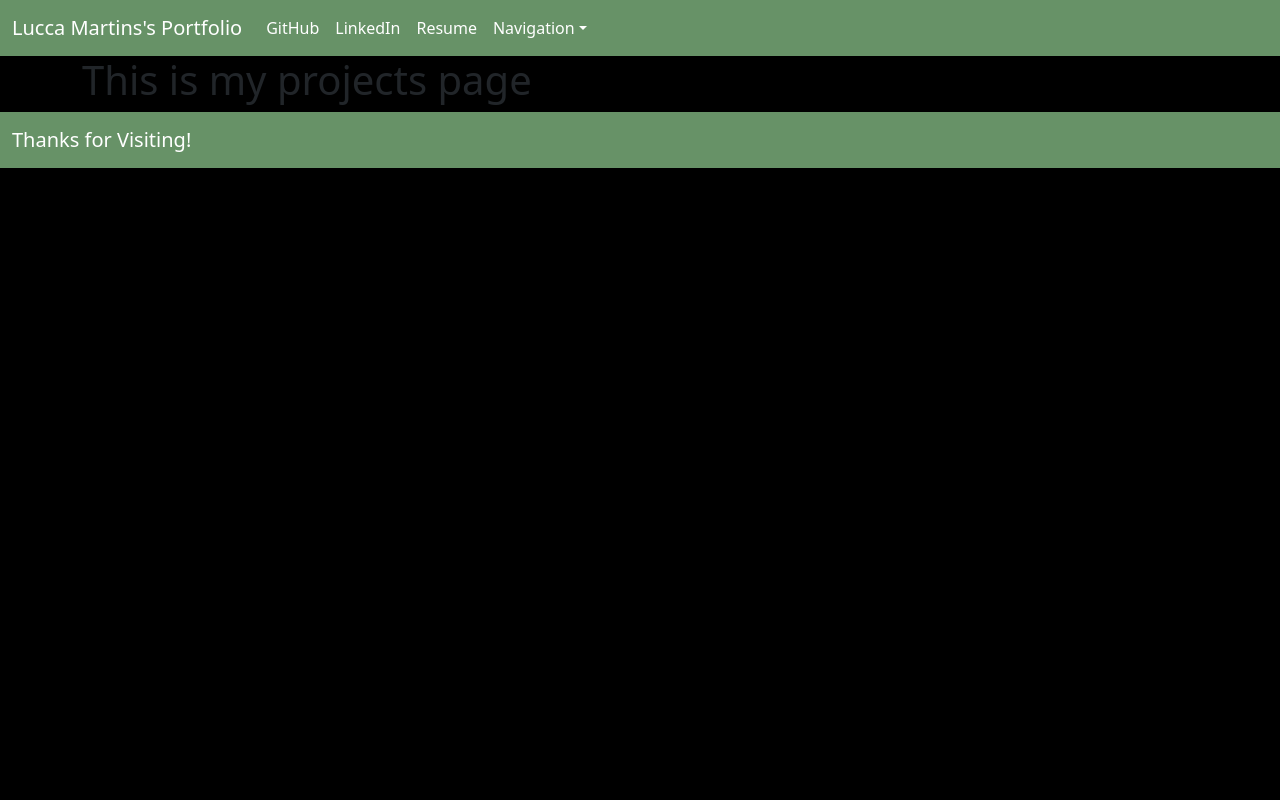
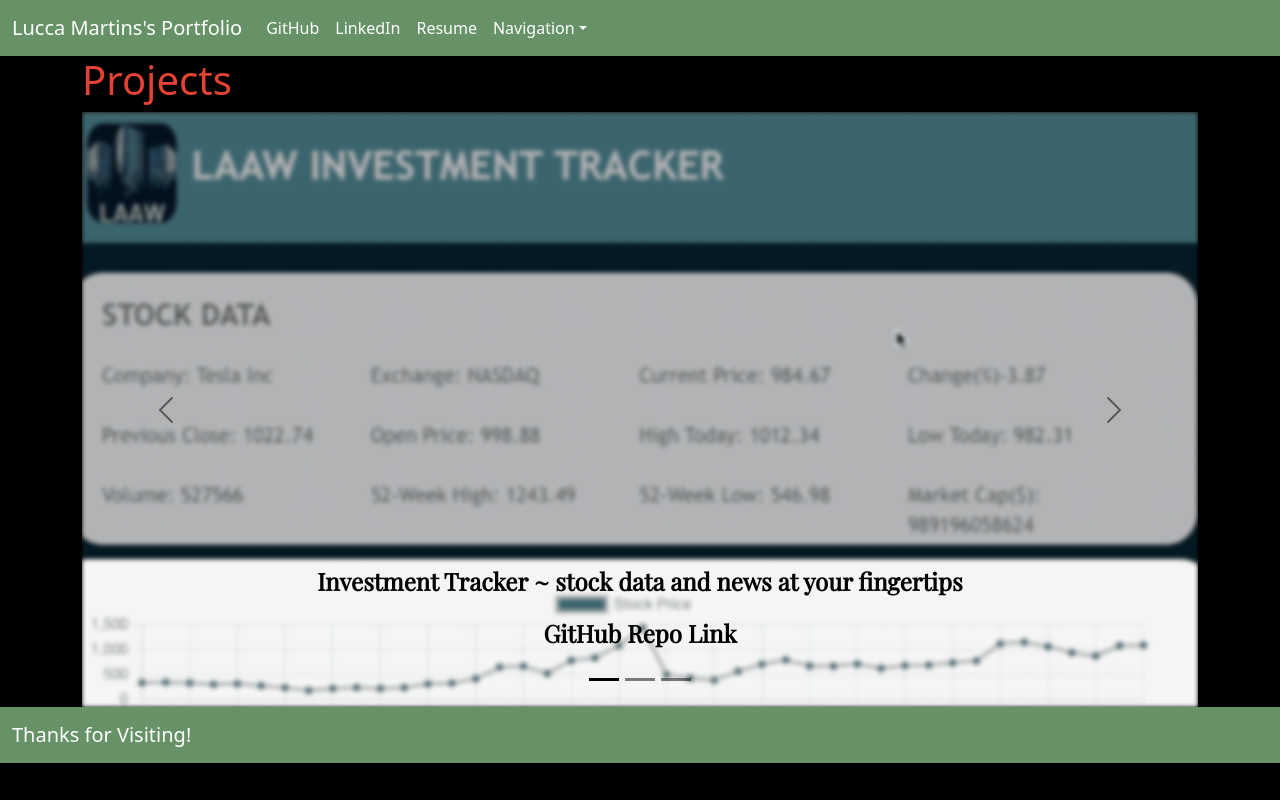
Before and after one commit to luccaloopz/portfolio-3, a website: page public/pages/projects.html in a window 1280 px wide. Drawn offline with nearby package versions, Linux system fonts and the light colour scheme; files that its build step writes are made by us from their sources.

Commit message:
added the projects page

```diff
--- a/public/assets/css/style.css
+++ b/public/assets/css/style.css
@@ -46,3 +46,20 @@
     text-decoration: none;
     color: #c9b1a6;
 }
+
+.picCaption {
+    color: black;
+    font-family: 'Playfair Display', serif;
+    font-weight: 600;
+    font-size: x-large;
+    text-decoration: none;
+}
+
+.picCaption:hover {
+    color: #E34234;
+}
+
+.projectIMG {
+    filter: blur(2px);
+    -webkit-filter: blur(2px);
+}
--- a/public/pages/projects.html
+++ b/public/pages/projects.html
@@ -62,8 +62,45 @@
         </header>
 
         <main class="container">
-            <h1>This is my projects page</h1>
-
+            <h1 class="" style="color: #E34234;">Projects</h1>
+              <div id="carouselExampleDark" class="carousel carousel-dark slide" data-bs-ride="carousel">
+                <div class="carousel-indicators">
+                  <button type="button" data-bs-target="#carouselExampleDark" data-bs-slide-to="0" class="active" aria-current="true" aria-label="Slide 1"></button>
+                  <button type="button" data-bs-target="#carouselExampleDark" data-bs-slide-to="1" aria-label="Slide 2"></button>
+                  <button type="button" data-bs-target="#carouselExampleDark" data-bs-slide-to="2" aria-label="Slide 3"></button>
+                </div>
+                <div class="carousel-inner">
+                  <div class="carousel-item active" data-bs-interval="10000">
+                    <img src="../assets/images/project1.gif" class="d-block w-100 projectIMG" alt="Investment Tracker Application Gif">
+                    <div class="carousel-caption d-none d-md-block">
+                        <a href="https://atmason90.github.io/laaw-investment-tracker/" target="_blank" class="picCaption"><p>Investment Tracker ~ stock data and news at your fingertips</p></a>
+                        <a href="https://github.com/luccaloopz/laaw-investment-tracker" target="_blank" class="picCaption"><p>GitHub Repo Link</p></a>
+                    </div>
+                  </div>
+                  <div class="carousel-item" data-bs-interval="2000">
+                    <img src="../assets/images/techblog.png" class="d-block w-100 projectIMG" alt="Tech Blog Screenshot">
+                    <div class="carousel-caption d-none d-md-block">
+                        <a href="https://radiant-island-73919.herokuapp.com/" target="_blank" class="picCaption"><p>All About Tech ~ a tech blog site allowing users to publish posts for all viewers to see</p></a>
+                        <a href="https://github.com/luccaloopz/tech-blog" target="_blank" class="picCaption"><p>GitHub Repo Link</p></a>
+                    </div>
+                  </div>
+                  <div class="carousel-item">
+                    <img src="../assets/images/weather-dashboard-gif.gif" class="d-block w-100 projectIMG" alt="Weather Dashboard Gif">
+                    <div class="carousel-caption d-none d-md-block">
+                        <a href="https://luccaloopz.github.io/weather-dashboard/" target="_blank" class="picCaption"><p>Weather Dashboard ~ retrieve weather data for any city</p></a>
+                        <a href="https://github.com/luccaloopz/weather-dashboard" target="_blank" class="picCaption"><p>GitHub Repo Link</p></a>
+                    </div>
+                  </div>
+                </div>
+                <button class="carousel-control-prev" type="button" data-bs-target="#carouselExampleDark" data-bs-slide="prev">
+                  <span class="carousel-control-prev-icon" aria-hidden="true"></span>
+                  <span class="visually-hidden">Previous</span>
+                </button>
+                <button class="carousel-control-next" type="button" data-bs-target="#carouselExampleDark" data-bs-slide="next">
+                  <span class="carousel-control-next-icon" aria-hidden="true"></span>
+                  <span class="visually-hidden">Next</span>
+                </button>
+              </div>
         </main>
 
         <footer>
```
Also changed, not shown: public/assets/images/investment-tracker-gif-image.gif (deleted), public/assets/images/project1.gif (added), public/assets/images/techblog.png (added), 1 other file.
